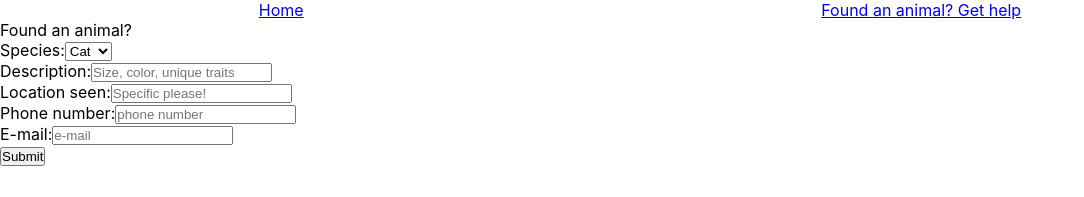
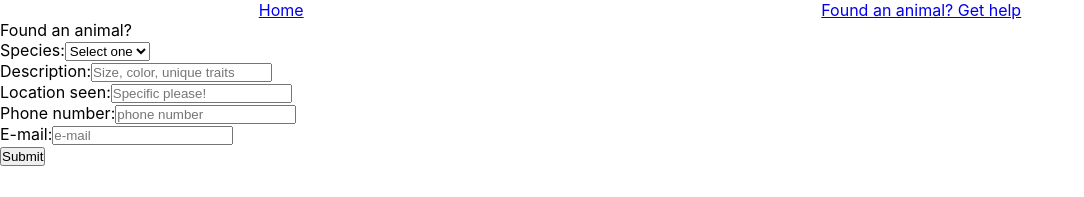
Before and after one commit to cassichan/animal-rescue-frontend, a React (Create React App) app: page /found-a-pet in a window 1280 px wide. Shown: the top 197 px of the page, without its empty margins (0-1084 px from the left). Built offline with nearby package versions, Linux system fonts and the light colour scheme.

Commit message:
yay the select works

```diff
--- a/src/Styles/DogCard.css
+++ b/src/Styles/DogCard.css
@@ -9,3 +9,7 @@
   height: 300px;
   background-color: darkgrey;
 }
+
+.about-pet-btn {
+  cursor: pointer;
+}
--- a/src/components/AddPet.jsx
+++ b/src/components/AddPet.jsx
@@ -1,7 +1,7 @@
 import { useState } from "react";
 
 export default function AddPet({ cat, setCat, dog, setDog }) {
-  const [species, setSpecies] = useState("dog");
+  const [species, setSpecies] = useState("");
   const [address, setAddress] = useState("");
   const [photoUrl, setPhotoUrl] = useState("");
   const [description, setDescription] = useState("");
@@ -40,18 +40,17 @@ export default function AddPet({ cat, setCat, dog, setDog }) {
     }
   }
   return (
-    <>
+    <section>
       <p>Found an animal?</p>
       <form onSubmit={(e) => e.preventDefault()}>
         {/* //Image uploader here */}
 
-{/* species is not changing */}
         <label htmlFor="species">
           Species:
-          <select>
+          <select onChange={(e) => setSpecies(e.target.value)}>
+            <option value="default">Select one</option>
             <option value="cat">Cat</option>
             <option value="dog">Dog</option>
-            onChange={(e) => setSpecies(e.target.value)}
           </select>
         </label>
         <br />
@@ -102,6 +101,6 @@ export default function AddPet({ cat, setCat, dog, setDog }) {
           Submit
         </button>
       </form>
-    </>
+    </section>
   );
 }
--- a/src/components/CatCard.jsx
+++ b/src/components/CatCard.jsx
@@ -15,8 +15,9 @@ export default function CatCard({ cat }) {
         <h5>{cat.rescue}</h5>
         <p>
           Contact: {cat.eMail}, {cat.address}
-        </p>
+        </p><br/>
         <p>{cat.description}</p>
+        <button className="about-pet-btn">Learn more</button>
       </div>
     </>
   );
--- a/src/components/CatList.jsx
+++ b/src/components/CatList.jsx
@@ -19,7 +19,6 @@ export default function CatList() {
       <section className="pet-list">
       {cat &&
         cat.map((cat) => <CatCard id={cat._id} cat={cat} setCat={setCat} />)}
-      <button>Learn more</button>
       </section>
     </>
   );
--- a/src/components/DogCard.jsx
+++ b/src/components/DogCard.jsx
@@ -15,8 +15,9 @@ export default function DogCard({ dog }) {
           <h5>{dog.rescue}</h5>
           <p>
             Contact: {dog.eMail}, {dog.address}
-          </p>
+          </p><br/>
           <p>{dog.description}</p>
+          <button className="about-pet-btn">Learn more</button>
         </div>
       </>
     );
--- a/src/components/DogList.jsx
+++ b/src/components/DogList.jsx
@@ -19,7 +19,6 @@ export default function DogList() {
       <section className="pet-list">
         {dog &&
           dog.map((dog) => <DogCard id={dog._id} dog={dog} setDog={setDog} />)}
-        <button>Learn more</button>
       </section>
     </>
   );
```
